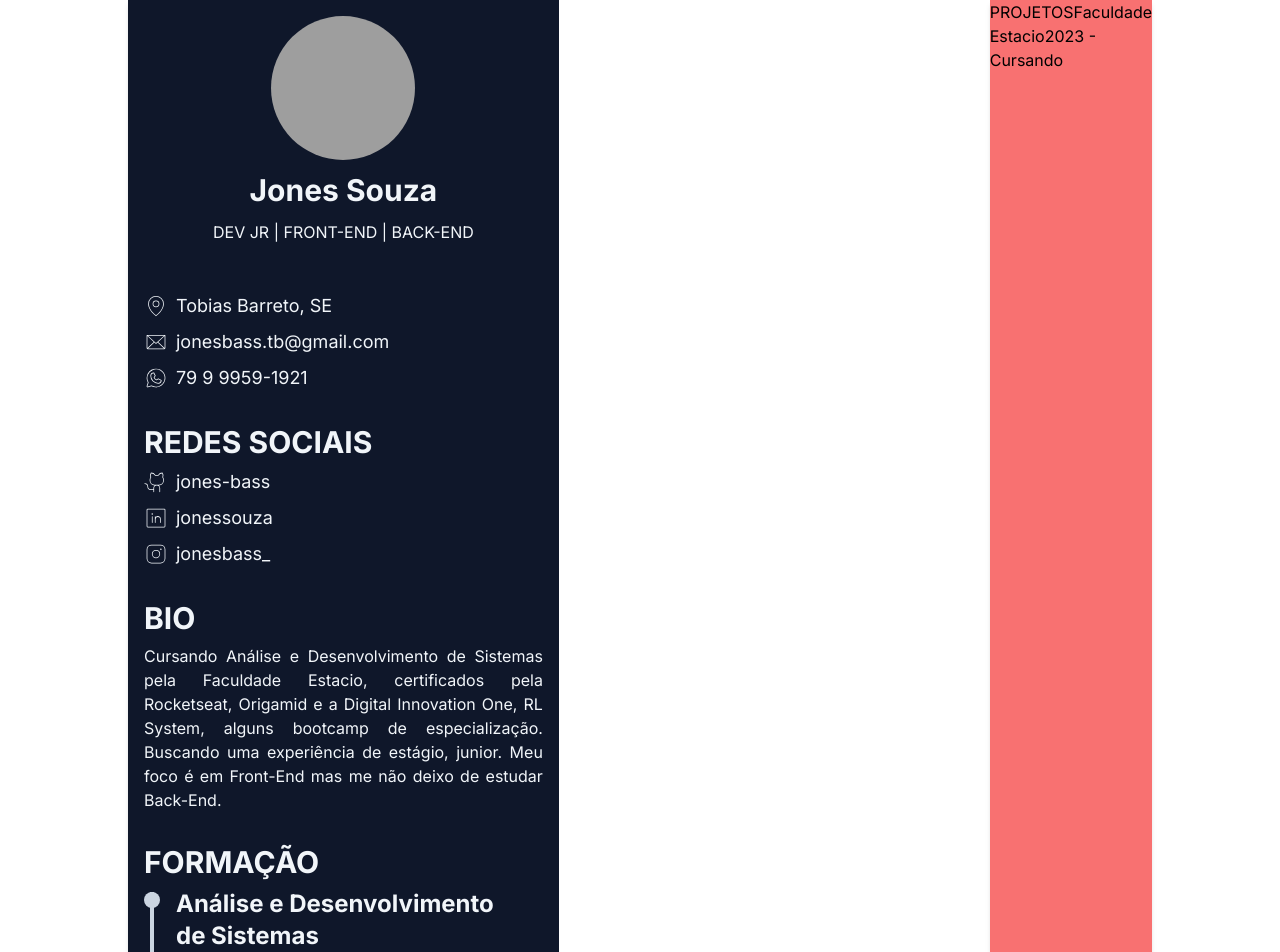
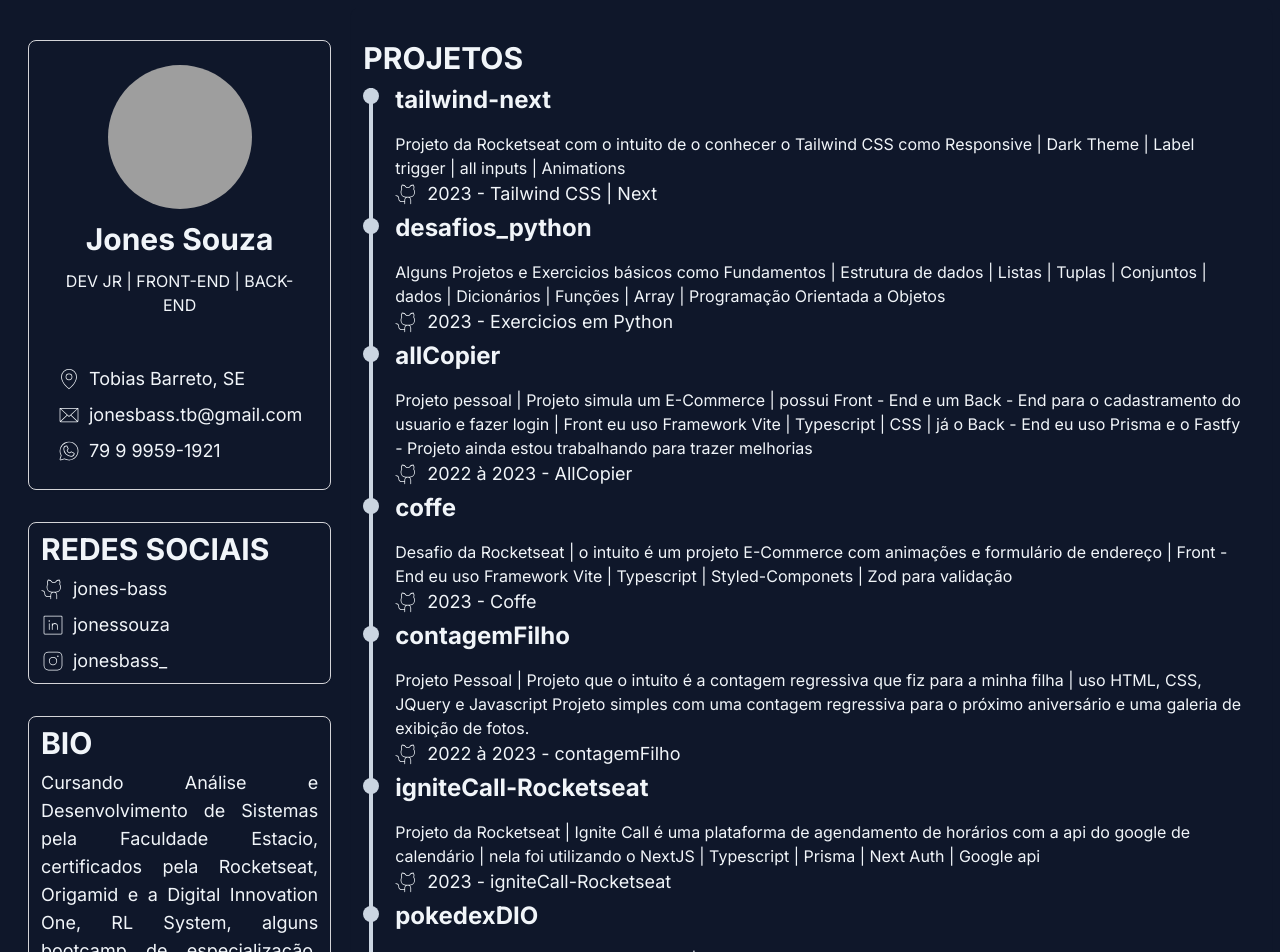
Before and after one commit to Jones-bass/portifoliosrjones, a Next.js app: page /resume in a window 1280 px wide. Shown: the top 952 px of the page. Built offline with nearby package versions, Linux system fonts and the light colour scheme; grey boxes are pictures that could not be loaded.

Commit message:
Estruturando Projetos

```diff
--- a/src/app/resume/page.tsx
+++ b/src/app/resume/page.tsx
@@ -1,18 +1,21 @@
 'use client'
 
 import Bio from '@/components/Bio'
+import Projects from '@/components/Projects'
+import { motion } from 'framer-motion'
 
 export default function Resume() {
   return (
-    <div className="max-w-5xl w-full mx-auto px-6 lg:px-0 flex">
-      <div className="grid grid-cols-2 bg-container-color shadow-md">
+    <motion.section
+      className="min-h-screen"
+      initial={{ opacity: 0 }}
+      animate={{ opacity: 1 }}
+      transition={{ delay: 0.4, duration: 0.9 }}
+    >
+      <div className="flex p-2 bg-slate-900">
         <Bio />
+        <Projects />
       </div>
-      <div className="bg-red-400 bg-container-color shadow-md">
-        PROJETOS
-        <span>Faculdade Estacio</span>
-        <span>2023 - Cursando</span>
-      </div>
-    </div>
+    </motion.section>
   )
 }
--- a/src/components/Bio.tsx
+++ b/src/components/Bio.tsx
@@ -16,8 +16,8 @@
 
 export default function Bio() {
   return (
-    <div className="bg-slate-900 text-slate-100">
-      <section className="relative">
+    <aside className="w-min flex flex-col gap-8 px-5 py-8 bg-slate-900 text-slate-100">
+      <section className="items-center gap-2 rounded-lg border border-zinc-300 px-3 py-2 shadow-sm">
         <div className="grid gap-12 py-4 px-4">
           <div className="grid gap-x-3 gap-y-3 text-center">
             <img
@@ -71,7 +71,7 @@
         </div>
       </section>
 
-      <section className="py-4 px-4">
+      <section className=" items-center gap-2 rounded-lg border border-zinc-300 px-3 py-2 shadow-sm">
         <h2 className="font-bold mb-2 text-xl sm:text-2xl  md:text-3xl">
           REDES SOCIAIS
         </h2>
@@ -113,9 +113,9 @@
         </div>
       </section>
 
-      <section className="py-4 px-4">
+      <section className="items-center gap-2 rounded-lg border border-zinc-300 px-3 py-2 shadow-sm">
         <h2 className="font-bold mb-2 text-xl sm:text-2xl  md:text-3xl">BIO</h2>
-        <p className="text-justify">
+        <p className="text-justify mb-2 sm:text-lg  md:text-1xl">
           Cursando Análise e Desenvolvimento de Sistemas pela Faculdade Estacio,
           certificados pela Rocketseat, Origamid e a Digital Innovation One, RL
           System, alguns bootcamp de especialização. Buscando uma experiência de
@@ -124,7 +124,7 @@
         </p>
       </section>
 
-      <section className="py-4 px-4">
+      <section className="items-center gap-2 rounded-lg border border-zinc-300 px-3 py-2 shadow-sm">
         <h2 className="font-bold mb-2 text-xl sm:text-2xl  md:text-3xl">
           FORMAÇÃO
         </h2>
@@ -132,7 +132,7 @@
         <div className="flex mt-1">
           <div className="mt-1 pr-3">
             <span className="absolute inline-block w-4 h-4 bg-slate-300 rounded-full"></span>
-            <span className="block w-1 h-[110%] bg-slate-300 transform translate-x-1.5"></span>
+            <span className="block w-1 h-[115%] bg-slate-300 transform translate-x-1.5"></span>
           </div>
 
           <div className="px-4 grid">
@@ -147,9 +147,8 @@
         <div className="flex mt-1">
           <div className="mt-1.5 pr-3">
             <span className="absolute inline-block w-4 h-4 bg-slate-300 rounded-full"></span>
-            <span className="block w-1 h-[110%] bg-slate-300 transform translate-x-1.5"></span>
+            <span className="block w-1 h-[100%] bg-slate-300 transform translate-x-1.5"></span>
           </div>
-
           <div className="px-4 grid">
             <h3 className="font-bold mb-4 text-xl sm:text-1xl  md:text-2xl">
               Desenvolvimento Front - End e Back - End
@@ -159,6 +158,6 @@
           </div>
         </div>
       </section>
-    </div>
+    </aside>
   )
 }
--- /dev/null
+++ b/src/components/Projects.tsx
@@ -0,0 +1,229 @@
+'use client'
+
+import { GithubLogo } from '@phosphor-icons/react'
+import Link from 'next/link'
+
+export default function Projects() {
+  return (
+    <section className="text-slate-100 items-center gap-2 rounded-lg px-3 py-8 shadow-sm">
+      <h2 className="font-bold mb-2 text-xl sm:text-2xl  md:text-3xl">
+        PROJETOS
+      </h2>
+
+      <div className="flex mt-1">
+        <div className="mt-1 pr-3">
+          <span className="absolute inline-block w-4 h-4 bg-slate-300 rounded-full"></span>
+          <span className="block w-1 h-[115%] bg-slate-300 transform translate-x-1.5"></span>
+        </div>
+
+        <div className="px-4 grid">
+          <h3 className="font-bold mb-4 text-xl sm:text-1xl  md:text-2xl">
+            tailwind-next
+          </h3>
+          <span>
+            Projeto da Rocketseat com o intuito de o conhecer o Tailwind CSS
+            como Responsive | Dark Theme | Label trigger | all inputs |
+            Animations
+          </span>
+          <span className="flex cursor-pointer text-xl sm:text-2xl hover:text-violet-500">
+            <Link
+              href="https://github.com/Jones-bass/tailwind-next"
+              target="_blank"
+              rel="noreferrer"
+              className="flex text-center items-center gap-2"
+            >
+              <GithubLogo weight="thin" aria-label="Jones Souza Github" />
+              <p className="text-lg">
+                <span>2023 - Tailwind CSS | Next </span>
+              </p>
+            </Link>
+          </span>
+        </div>
+      </div>
+
+      <div className="flex mt-1">
+        <div className="mt-1.5 pr-3">
+          <span className="absolute inline-block w-4 h-4 bg-slate-300 rounded-full"></span>
+          <span className="block w-1 h-[110%] bg-slate-300 transform translate-x-1.5"></span>
+        </div>
+        <div className="px-4 grid">
+          <h3 className="font-bold mb-4 text-xl sm:text-1xl  md:text-2xl">
+            desafios_python
+          </h3>
+          <span>
+            Alguns Projetos e Exercicios básicos como Fundamentos | Estrutura de
+            dados | Listas | Tuplas | Conjuntos | dados | Dicionários | Funções
+            | Array | Programação Orientada a Objetos
+          </span>
+          <span className="flex cursor-pointer text-xl sm:text-2xl hover:text-violet-500">
+            <Link
+              href="https://github.com/Jones-bass/desafios_python"
+              target="_blank"
+              rel="noreferrer"
+              className="flex text-center items-center gap-2"
+            >
+              <GithubLogo weight="thin" aria-label="Jones Souza Github" />
+              <p className="text-lg">
+                <span>2023 - Exercicios em Python</span>
+              </p>
+            </Link>
+          </span>
+        </div>
+      </div>
+
+      <div className="flex mt-1">
+        <div className="mt-1.5 pr-3">
+          <span className="absolute inline-block w-4 h-4 bg-slate-300 rounded-full"></span>
+          <span className="block w-1 h-[110%] bg-slate-300 transform translate-x-1.5"></span>
+        </div>
+        <div className="px-4 grid">
+          <h3 className="font-bold mb-4 text-xl sm:text-1xl  md:text-2xl">
+            allCopier
+          </h3>
+          <span>
+            Projeto pessoal | Projeto simula um E-Commerce | possui Front - End
+            e um Back - End para o cadastramento do usuario e fazer login |
+            Front eu uso Framework Vite | Typescript | CSS | já o Back - End eu
+            uso Prisma e o Fastfy - Projeto ainda estou trabalhando para trazer
+            melhorias
+          </span>
+          <span className="flex cursor-pointer text-xl sm:text-2xl hover:text-violet-500">
+            <Link
+              href="https://github.com/Jones-bass/allCopier"
+              target="_blank"
+              rel="noreferrer"
+              className="flex text-center items-center gap-2"
+            >
+              <GithubLogo weight="thin" aria-label="Jones Souza Github" />
+              <p className="text-lg">
+                <span>2022 à 2023 - AllCopier</span>
+              </p>
+            </Link>
+          </span>
+        </div>
+      </div>
+
+      <div className="flex mt-1">
+        <div className="mt-1.5 pr-3">
+          <span className="absolute inline-block w-4 h-4 bg-slate-300 rounded-full"></span>
+          <span className="block w-1 h-[110%] bg-slate-300 transform translate-x-1.5"></span>
+        </div>
+        <div className="px-4 grid">
+          <h3 className="font-bold mb-4 text-xl sm:text-1xl  md:text-2xl">
+            coffe
+          </h3>
+          <span>
+            Desafio da Rocketseat | o intuito é um projeto E-Commerce com
+            animações e formulário de endereço | Front - End eu uso Framework
+            Vite | Typescript | Styled-Componets | Zod para validação
+          </span>
+          <span className="flex cursor-pointer text-xl sm:text-2xl hover:text-violet-500">
+            <Link
+              href="https://github.com/Jones-bass/coffe"
+              target="_blank"
+              rel="noreferrer"
+              className="flex text-center items-center gap-2"
+            >
+              <GithubLogo weight="thin" aria-label="Jones Souza Github" />
+              <p className="text-lg">
+                <span>2023 - Coffe</span>
+              </p>
+            </Link>
+          </span>
+        </div>
+      </div>
+
+      <div className="flex mt-1">
+        <div className="mt-1.5 pr-3">
+          <span className="absolute inline-block w-4 h-4 bg-slate-300 rounded-full"></span>
+          <span className="block w-1 h-[110%] bg-slate-300 transform translate-x-1.5"></span>
+        </div>
+        <div className="px-4 grid">
+          <h3 className="font-bold mb-4 text-xl sm:text-1xl  md:text-2xl">
+            contagemFilho
+          </h3>
+          <span>
+            Projeto Pessoal | Projeto que o intuito é a contagem regressiva que
+            fiz para a minha filha | uso HTML, CSS, JQuery e Javascript Projeto
+            simples com uma contagem regressiva para o próximo aniversário e uma
+            galeria de exibição de fotos.
+          </span>
+          <span className="flex cursor-pointer text-xl sm:text-2xl hover:text-violet-500">
+            <Link
+              href="https://github.com/Jones-bass/contagemFilho"
+              target="_blank"
+              rel="noreferrer"
+              className="flex text-center items-center gap-2"
+            >
+              <GithubLogo weight="thin" aria-label="Jones Souza Github" />
+              <p className="text-lg">
+                <span>2022 à 2023 - contagemFilho</span>
+              </p>
+            </Link>
+          </span>
+        </div>
+      </div>
+
+      <div className="flex mt-1">
+        <div className="mt-1.5 pr-3">
+          <span className="absolute inline-block w-4 h-4 bg-slate-300 rounded-full"></span>
+          <span className="block w-1 h-[110%] bg-slate-300 transform translate-x-1.5"></span>
+        </div>
+        <div className="px-4 grid">
+          <h3 className="font-bold mb-4 text-xl sm:text-1xl  md:text-2xl">
+            igniteCall-Rocketseat
+          </h3>
+          <span>
+            Projeto da Rocketseat | Ignite Call é uma plataforma de agendamento
+            de horários com a api do google de calendário | nela foi utilizando
+            o NextJS | Typescript | Prisma | Next Auth | Google api
+          </span>
+          <span className="flex cursor-pointer text-xl sm:text-2xl hover:text-violet-500">
+            <Link
+              href="https://github.com/Jones-bass/igniteCall-Rocketseat"
+              target="_blank"
+              rel="noreferrer"
+              className="flex text-center items-center gap-2"
+            >
+              <GithubLogo weight="thin" aria-label="Jones Souza Github" />
+              <p className="text-lg">
+                <span>2023 - igniteCall-Rocketseat</span>
+              </p>
+            </Link>
+          </span>
+        </div>
+      </div>
+
+      <div className="flex mt-1">
+        <div className="mt-1.5 pr-3">
+          <span className="absolute inline-block w-4 h-4 bg-slate-300 rounded-full"></span>
+          <span className="block w-1 h-[110%] bg-slate-300 transform translate-x-1.5"></span>
+        </div>
+        <div className="px-4 grid">
+          <h3 className="font-bold mb-4 text-xl sm:text-1xl  md:text-2xl">
+            pokedexDIO
+          </h3>
+          <span>
+            Projeto da DIO - Digital Innovation One | Projeto fantástico do
+            Reinan com o intuito de colocar em pratica alguns metodos em
+            Javascript envolvendo a PokeApi fazendo requisições, buscando dados
+            da API, estilizaçãoes com muito CSS dinamicos, animações e muito.
+          </span>
+          <span className="flex cursor-pointer text-xl sm:text-2xl hover:text-violet-500">
+            <Link
+              href="https://github.com/Jones-bass/pokedexDIO"
+              target="_blank"
+              rel="noreferrer"
+              className="flex text-center items-center gap-2"
+            >
+              <GithubLogo weight="thin" aria-label="Jones Souza Github" />
+              <p className="text-lg">
+                <span>2023 - pokedexDIO</span>
+              </p>
+            </Link>
+          </span>
+        </div>
+      </div>
+    </section>
+  )
+}
```
